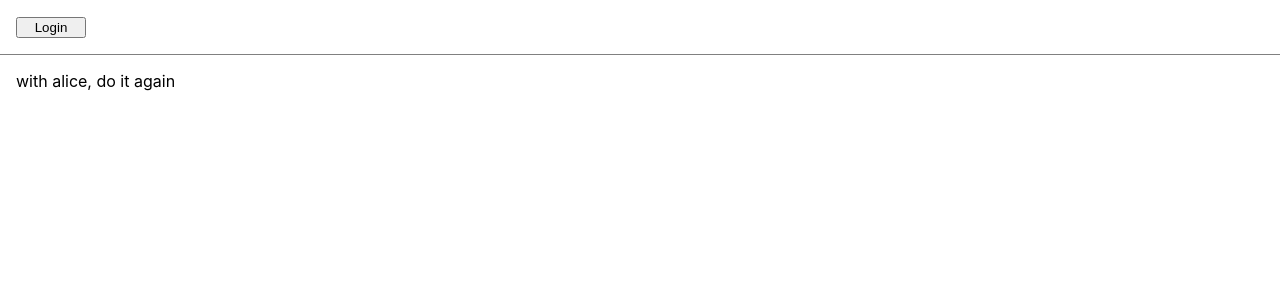
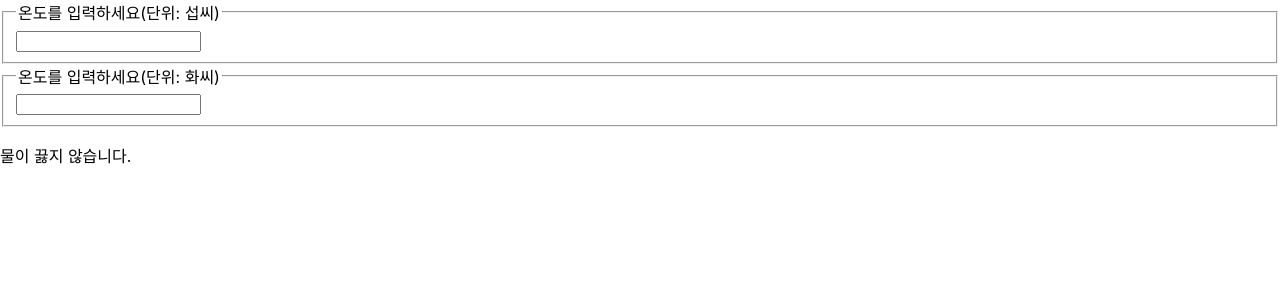
Before and after one commit to alicelee1231/reackSt, a React (Create React App) app in the folder my-app/: page / in a window 1280 px wide. Shown: the top 300 px of the page. Built offline with nearby package versions, Linux system fonts and the light colour scheme.

Commit message:
shared state

```diff
--- /dev/null
+++ b/my-app/src/chapter_10/AttendanceBook.jsx
@@ -0,0 +1,32 @@
+import React from "react";
+
+const students = [
+    {
+        id : 1,
+        name : "sam",
+    },
+    {
+        id : 2,
+        name : "alice",
+    },
+    {
+        id : 3,
+        name : "babara",
+    },
+    {
+        id : 4,
+        name : "what"
+    },
+];
+
+function AttendanceBook(props) {
+    return (
+        <ul>
+            {students.map((student) => {
+                return <li key={student.id}> {student.name}</li>;
+            })}
+        </ul>
+    );
+}
+
+export default AttendanceBook;
--- /dev/null
+++ b/my-app/src/chapter_11/SignUp.jsx
@@ -0,0 +1,44 @@
+import React, {useState} from "react";
+
+const styles = {
+    a : {
+    marginLeft : 10,
+    }
+}
+
+function SignUp(props) {
+    const [name, setName] = useState("");
+    const [gender, setGender] = useState("female");
+
+    const handleChangeName = (event) => {
+        setName(event.target.value);
+    };
+
+    const handleChangeGender = (event) => {
+        setGender(event.target.value);
+    }
+
+    const handleSubmit = (event) => {
+        alert(`name : ${name}, gender : ${gender}`);
+        event.preventDefault();
+    };
+
+    return (
+        <form onSubmit={handleSubmit}>
+            <label >
+                name :
+                <input  style={{marginLeft : 10}} type="text" value={name} onChange={handleChangeName} />
+            </label>
+            <label style={styles.a}>
+                gender :
+                <select  style={styles.a} type="text" value = {gender} onChange={handleChangeGender}>
+                    <option value="male">male</option>
+                    <option value="female">female</option>
+                </select>
+            </label>
+            <button style={styles.a} type="submit">submit</button>
+        </form>
+    )
+}
+
+export default SignUp;
--- /dev/null
+++ b/my-app/src/chapter_12/Calculator.jsx
@@ -0,0 +1,66 @@
+import React, {useState} from "react";
+import TemperatureInput from "./Temperature";
+
+function BoilngVerdict(props){
+    if(props.celsius >= 100){
+        return <p>물이 끓습니다.</p>
+    };
+    return <p>물이 끓지 않습니다.</p>
+}
+
+function toCelsius(fahrenheit) {
+    return ((fahrenheit - 32 ) * 5) /9;
+}
+
+function toFahrenheit(celsius){
+    return (celsius * 9) / 5 + 32;
+}
+
+function tryConvert(temperature, convert){
+    const input = parseFloat(temperature);
+    if(Number.isNaN(input)){
+        return "";
+    }
+
+    const output = convert(input);
+    const rounded = Math.round(output * 1000) / 1000;
+    return rounded.toString();
+}
+
+function Calculator(props){
+    const[temperature, setTemperature] = useState("");
+    const [scale, setScale] = useState("c");
+
+    const handleCelsiusChange = (temperature) => {
+        setTemperature(temperature);
+        setScale("c");
+    };
+
+    const handleFahrenheitChange = (temperature) => {
+        setTemperature(temperature);
+        setScale("f");
+    };
+
+    const celsius =
+        scale === "f" ? tryConvert(temperature, toCelsius) : temperature;
+    const fahrenheit =
+        scale === "c" ? tryConvert(temperature, toFahrenheit) : temperature;
+
+    return (
+        <div>
+            <TemperatureInput
+                scale = "c"
+                temperature = {celsius}
+                onTemperatureChange = {handleCelsiusChange}
+            />
+            <TemperatureInput
+                scale = "f"
+                temperature = {fahrenheit}
+                onTemperatureChange = {handleFahrenheitChange}
+            />
+            <BoilngVerdict celsius={parseFloat(celsius)}/>
+        </div>
+    );
+}
+
+export default Calculator;
--- /dev/null
+++ b/my-app/src/chapter_12/Temperature.jsx
@@ -0,0 +1,22 @@
+
+const scaleNames = {
+    c : "섭씨",
+    f : "화씨"
+};
+
+function TemperatureInput(props) {
+    const handleChange = (event) => {
+    props.onTemperatureChange(event.target.value);
+};
+
+return(
+    <fieldset>
+        <legend>
+        온도를 입력하세요(단위: {scaleNames[props.scale]})
+        </legend>
+        <input value={props.Temperature} onChange={handleChange} />
+    </fieldset>
+    )
+
+}
+export default TemperatureInput;
--- a/my-app/src/index.js
+++ b/my-app/src/index.js
@@ -3,11 +3,15 @@ import ReactDOM from 'react-dom/client';
 import './index.css';
 // import App from './App';
 import reportWebVitals from './reportWebVitals';
+// import TemperatureInput from './chapter_12/Temperature';
+import Calculator from './chapter_12/Calculator';
 // import NotificationList from './chapter_06/NotificationList';
 // import ConfirmButton from './chapter_08/ConfirmButton';
 // import Accommodate from './chapter_07/Accommodate';
 // import Toolbar from './chapter_09/Toolbar';
-import LandingPage from './chapter_09/LandingPage';
+// import LandingPage from './chapter_09/LandingPage';
+// import AttendanceBook from './chapter_10/AttendanceBook';
+// import SignUp from './ch/apter_11/SignUp';
 // import Library from './chapter_03/Library';
 // import Clock from './chapter_04/Clock';
 // import CommentList from './chpater_05/CommentList';
@@ -17,7 +21,7 @@ const root = ReactDOM.createRoot(document.getElementById('root'));
 
   root.render(
     <React.StrictMode>
-      < LandingPage/>
+      <Calculator/>
     </React.StrictMode>
   );
 
```
